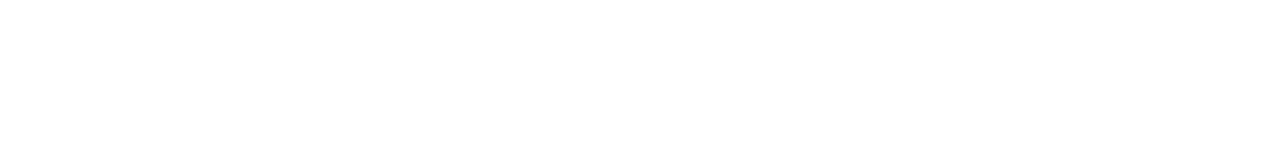
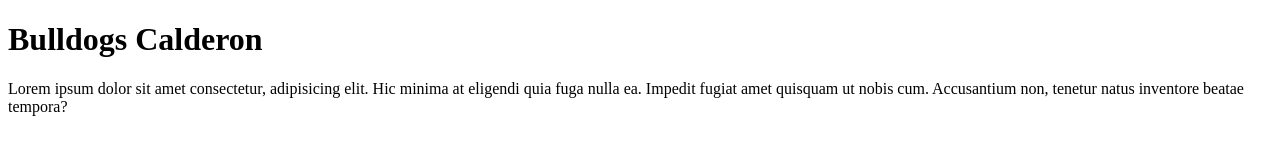
Before and after one commit to AngelCalderon105/practice-project, a plain HTML site: page index.html in a window 1280 px wide. Drawn offline with Linux system fonts and the light colour scheme.

Commit message:
Added title and Description

```diff
--- a/index.html
+++ b/index.html
@@ -1,11 +1,16 @@
 <!DOCTYPE html>
 <html lang="en">
+
 <head>
     <meta charset="UTF-8">
     <meta name="viewport" content="width=device-width, initial-scale=1.0">
     <title>Document</title>
 </head>
+
 <body>
+    <h1>Bulldogs Calderon</h1>
+    <p>Lorem ipsum dolor sit amet consectetur, adipisicing elit. Hic minima at eligendi quia fuga nulla ea. Impedit
+        fugiat amet quisquam ut nobis cum. Accusantium non, tenetur natus inventore beatae tempora?</p>
+</body>
 
-</body>
 </html>
```
